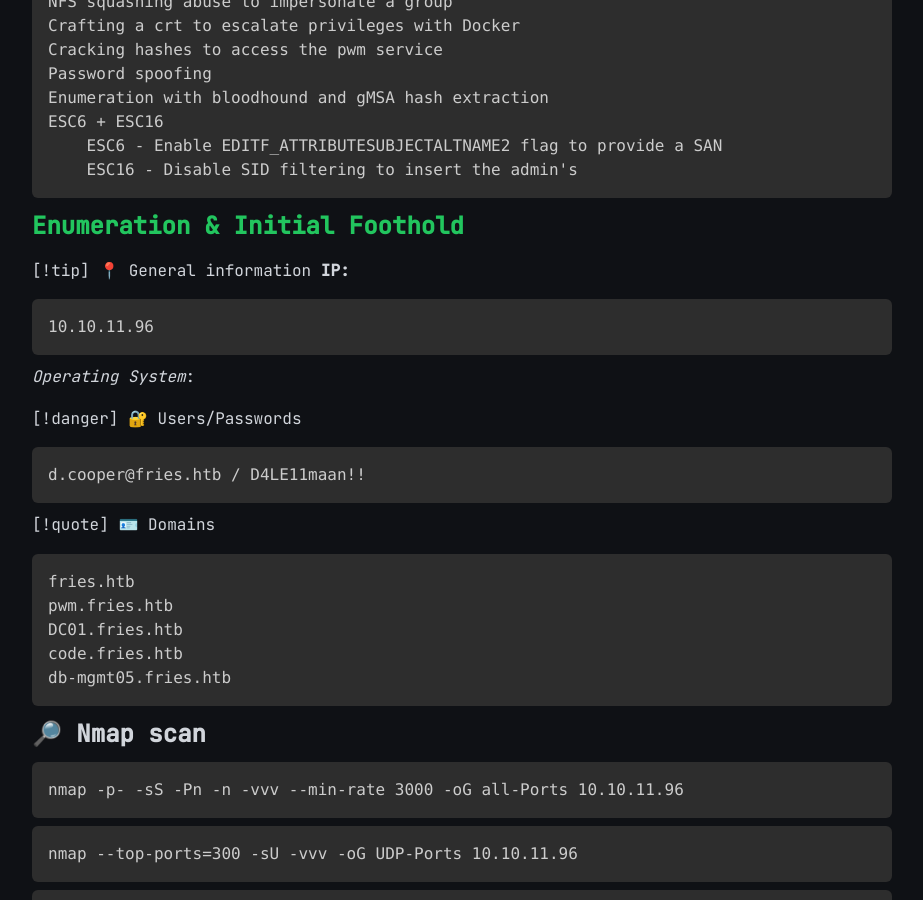
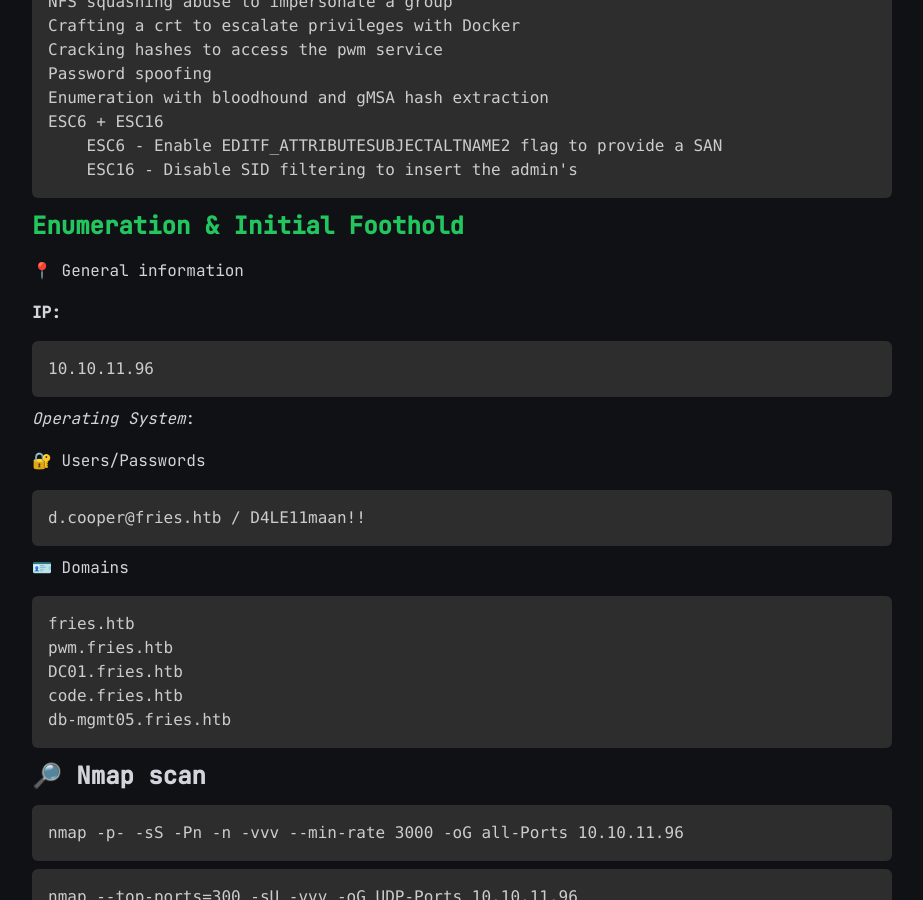
Before and after one commit to jdejavi/jdejavi.github.io, a Jekyll site: the page built from _posts/2025-11-26-Fries.md, in a window 1280 px wide and 900 px high, scrolled down 843 px. Shown: the whole window, without its empty margins (178-1101 px from the left). Built offline with Jekyll 4.4.1, drawn with Linux system fonts in a browser that asks for light colours.

Commit message:
Improve formatting in Fries.md
Updated formatting for general information, users/passwords, and domains sections.

````diff
--- a/_posts/2025-11-26-Fries.md
+++ b/_posts/2025-11-26-Fries.md
@@ -29,19 +29,19 @@
 
 # Enumeration & Initial Foothold
 
->[!tip] 📍 General information
+📍 General information
 >**IP:**
 >```
 >10.10.11.96
 >```
 >*Operating System*:
 
->[!danger] 🔐 Users/Passwords
+🔐 Users/Passwords
 ```
 d.cooper@fries.htb / D4LE11maan!!
 ```
 
->[!quote] 🪪 Domains
+🪪 Domains
 ```
 fries.htb
 pwm.fries.htb
````
